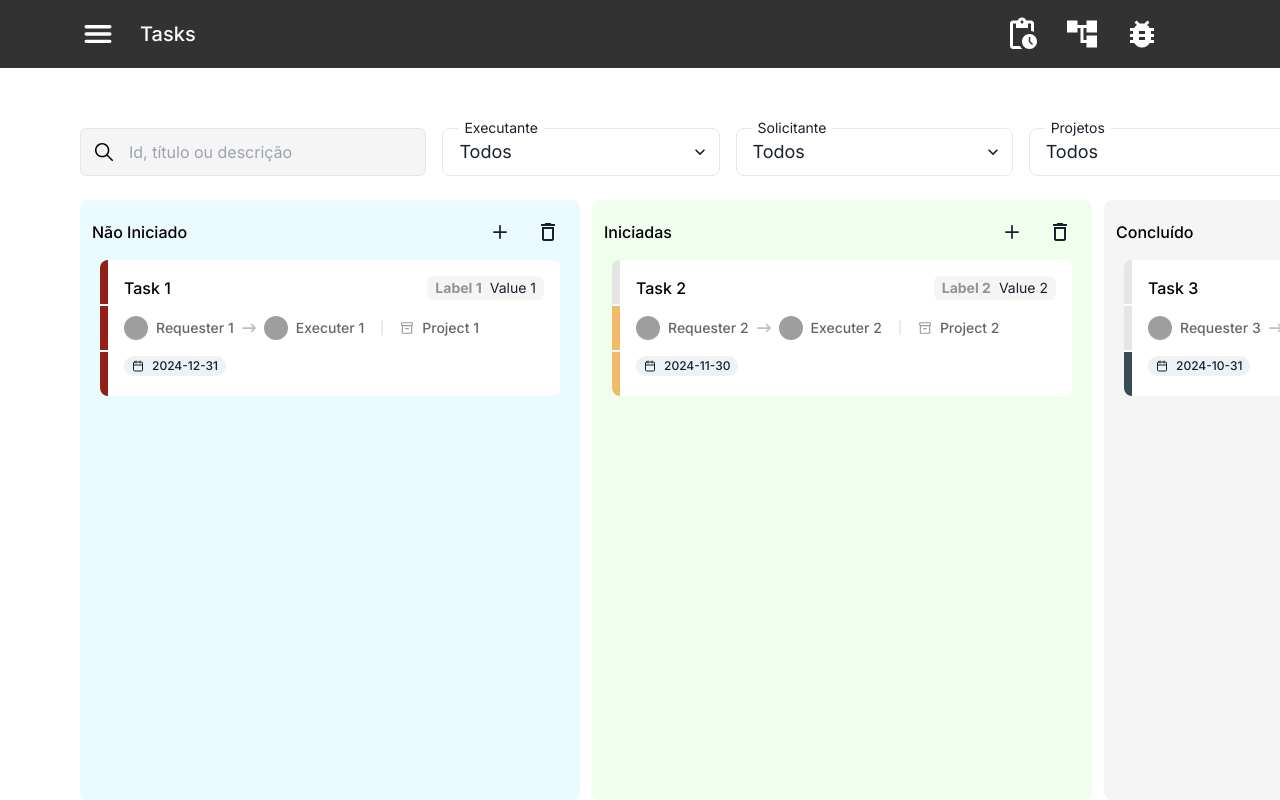
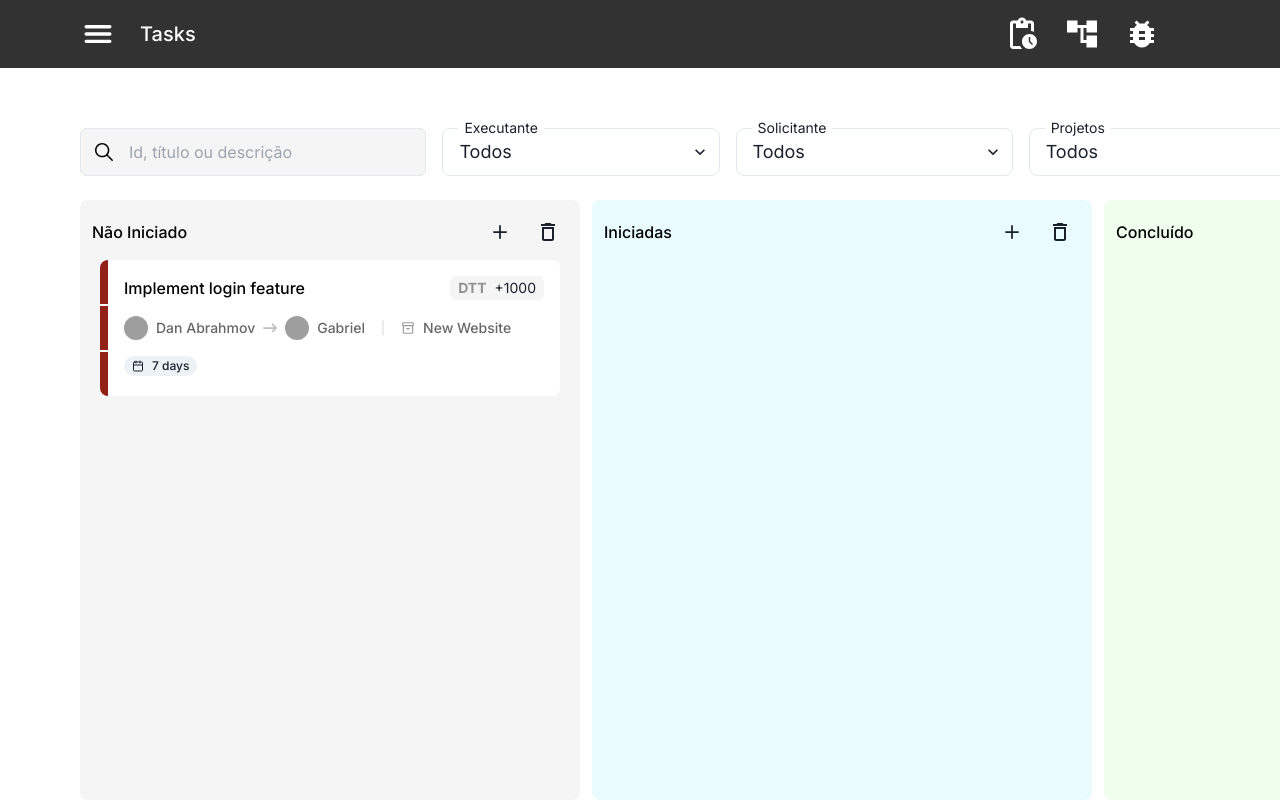
Before and after one commit to arthurbfonseca27/tech-challenge-cefis, a Next.js app: page / in a window 1280 px wide. Shown: the top 800 px of the page. Built offline with nearby package versions, Linux system fonts and the light colour scheme; grey boxes are pictures that could not be loaded.

Commit message:
fix: fix mocked data

```diff
--- /dev/null
+++ b/src/app/api/columns/route.ts
@@ -0,0 +1,11 @@
+'use server'
+
+import { NextResponse } from 'next/server'
+
+export async function GET() {
+  return NextResponse.json([
+    { id: 1, title: 'Não Iniciado', color: '#F5F5F5' },
+    { id: 2, title: 'Iniciadas', color: '#C9F5FF66' },
+    { id: 3, title: 'Concluído', color: '#D8FDD266' },
+  ])
+}
--- a/src/app/api/route.ts
+++ b/src/app/api/tasks/route.ts
@@ -1,8 +1,16 @@
+'use server'
+
 import { NextResponse } from 'next/server'
+
+function generateId() {
+  return Math.floor(Math.random() * 10001)
+}
 
 export async function GET() {
   return NextResponse.json([
     {
+      id: generateId(),
+      columnId: 1,
       priority: 1,
       taskName: 'Implement login feature',
       taskTag: {
@@ -22,25 +30,5 @@ export async function GET() {
       projectName: 'New Website',
       deadline: '7 days',
     },
-    {
-      priority: 1,
-      taskName: 'aaaaaaaaa',
-      taskTag: {
-        label: 'DTT',
-        value: '+1000',
-      },
-      requester: {
-        name: 'Arthur',
-        avatar: 'https://bit.ly/dan-abramov',
-      },
-      executer: [
-        {
-          name: 'Gabriel',
-          avatar: 'https://bit.ly/dan-abramov',
-        },
-      ],
-      projectName: 'New Website',
-      deadline: '7 days',
-    },
   ])
 }
--- a/src/components/KanbanBoardComponent.tsx
+++ b/src/components/KanbanBoardComponent.tsx
@@ -1,6 +1,6 @@
 'use-client'
 
-import React, { useMemo, useState } from 'react'
+import React, { useEffect, useMemo, useState } from 'react'
 import ColumnComponent from './ColumnComponent'
 import {
   Button,
@@ -31,77 +31,32 @@ import {
 import { arrayMove, SortableContext } from '@dnd-kit/sortable'
 import { createPortal } from 'react-dom'
 import CardComponent from './CardComponent'
+import defaultTasks from '../hooks/useTasks'
+import defaultColumns from '../hooks/useColumns'
 
 const KanbanBoardComponent = () => {
-  const defaultColumns: Column[] = [
-    { id: generateId(), title: 'Não Iniciado', color: '#C9F5FF66' },
-    { id: generateId(), title: 'Iniciadas', color: '#D8FDD266' },
-    { id: generateId(), title: 'Concluído', color: '#F5F5F5' },
-  ]
-  const [columns, setColumns] = useState<Column[]>(defaultColumns)
-  const defaultTasks: Task[] = [
-    {
-      id: generateId(),
-      columnId: defaultColumns[0].id,
-      priority: 1, // Prioridade padrão
-      taskName: 'Task 1', // Nome da tarefa
-      taskTag: { label: 'Label 1', value: 'Value 1' }, // Tag da tarefa
-      requester: {
-        name: 'Requester 1', // Nome do solicitante
-        avatar: 'https://example.com/requester-avatar-1.jpg', // Avatar do solicitante
-      },
-      executer: [
-        {
-          name: 'Executer 1', // Nome do executor
-          avatar: 'https://example.com/executer-avatar-1.jpg', // Avatar do executor
-        },
-      ],
-      projectName: 'Project 1', // Nome do projeto
-      deadline: '2024-12-31', // Prazo da tarefa
-    },
-    {
-      id: generateId(),
-      columnId: defaultColumns[1].id,
-      priority: 2, // Prioridade padrão
-      taskName: 'Task 2', // Nome da tarefa
-      taskTag: { label: 'Label 2', value: 'Value 2' }, // Tag da tarefa
-      requester: {
-        name: 'Requester 2', // Nome do solicitante
-        avatar: 'https://example.com/requester-avatar-2.jpg', // Avatar do solicitante
-      },
-      executer: [
-        {
-          name: 'Executer 2', // Nome do executor
-          avatar: 'https://example.com/executer-avatar-2.jpg', // Avatar do executor
-        },
-      ],
-      projectName: 'Project 2', // Nome do projeto
-      deadline: '2024-11-30', // Prazo da tarefa
-    },
-    {
-      id: generateId(),
-      columnId: defaultColumns[2].id,
-      priority: 3, // Prioridade padrão
-      taskName: 'Task 3', // Nome da tarefa
-      taskTag: { label: 'Label 3', value: 'Value 3' }, // Tag da tarefa
-      requester: {
-        name: 'Requester 3', // Nome do solicitante
-        avatar: 'https://example.com/requester-avatar-3.jpg', // Avatar do solicitante
-      },
-      executer: [
-        {
-          name: 'Executer 3', // Nome do executor
-          avatar: 'https://example.com/executer-avatar-3.jpg', // Avatar do executor
-        },
-      ],
-      projectName: 'Project 3', // Nome do projeto
-      deadline: '2024-10-31', // Prazo da tarefa
-    },
-  ]
+  // Fetching default columns
+  useEffect(() => {
+    const fetchColumns = async () => {
+      const defaultFetchedTasks = await defaultColumns()
+      setColumns(defaultFetchedTasks)
+    }
 
-  console.log(defaultTasks)
+    fetchColumns()
+  }, [])
 
-  const [tasks, setTasks] = useState<Task[]>(defaultTasks)
+  // Fetching default tasks
+  useEffect(() => {
+    const fetchTasks = async () => {
+      const defaultFetchedTasks = await defaultTasks()
+      setTasks(defaultFetchedTasks)
+    }
+
+    fetchTasks()
+  }, [])
+
+  const [tasks, setTasks] = useState<Task[]>([])
+  const [columns, setColumns] = useState<Column[]>([])
   const { isOpen, onOpen, onClose } = useDisclosure()
   const [title, setTitle] = React.useState('')
   const [color, setColor] = React.useState('#C9F5FF66')
--- /dev/null
+++ b/src/hooks/useColumns.tsx
@@ -0,0 +1,13 @@
+async function getDefaultColumns() {
+  const response = await fetch('http://localhost:3000/api/columns', {
+    method: 'GET',
+  })
+  //
+  return response.json()
+}
+
+export default async function defaultColumns() {
+  const columns = await getDefaultColumns()
+  console.log(columns)
+  return columns
+}
--- a/src/hooks/useTasks.tsx
+++ b/src/hooks/useTasks.tsx
@@ -1,28 +1,13 @@
-import { useState, useEffect } from 'react'
-import { Task } from '@/types'
+async function getDefaultTasks() {
+  const response = await fetch('http://localhost:3000/api/tasks', {
+    method: 'GET',
+  })
+  //
+  return response.json()
+}
 
-const useTask = () => {
-  const [tasks, setTasks] = useState<Task[]>([])
-
-  useEffect(() => {
-    fetch('http://localhost:3000/api')
-      .then((response) => response.json())
-      .then((data) =>
-        setTasks(
-          data.map((task: Task) => ({
-            priority: task.priority,
-            taskName: task.taskName,
-            taskTag: task.taskTag,
-            requester: task.requester,
-            executer: task.executer,
-            projectName: task.projectName,
-            deadline: task.deadline,
-          })),
-        ),
-      )
-  }, [])
-
+export default async function defaultTasks() {
+  const tasks = await getDefaultTasks()
+  console.log(tasks)
   return tasks
 }
-
-export default useTask
```
